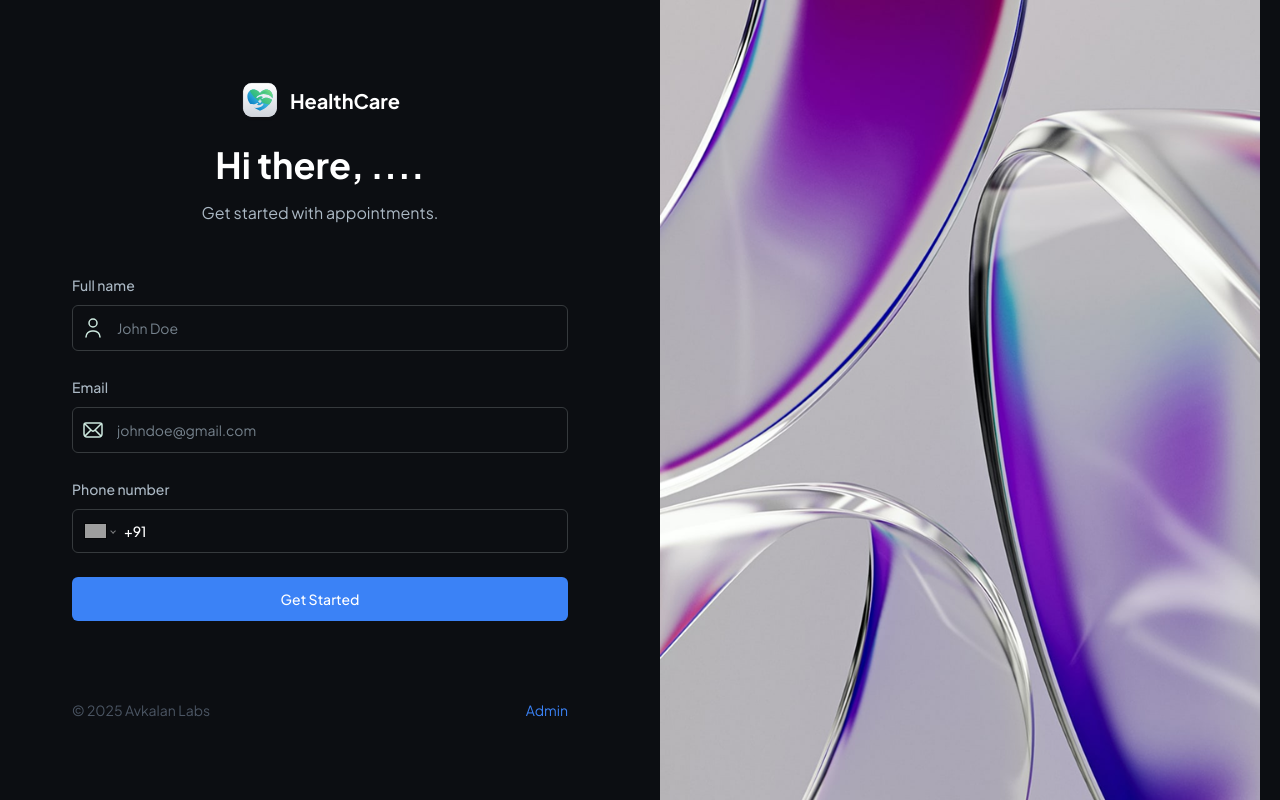
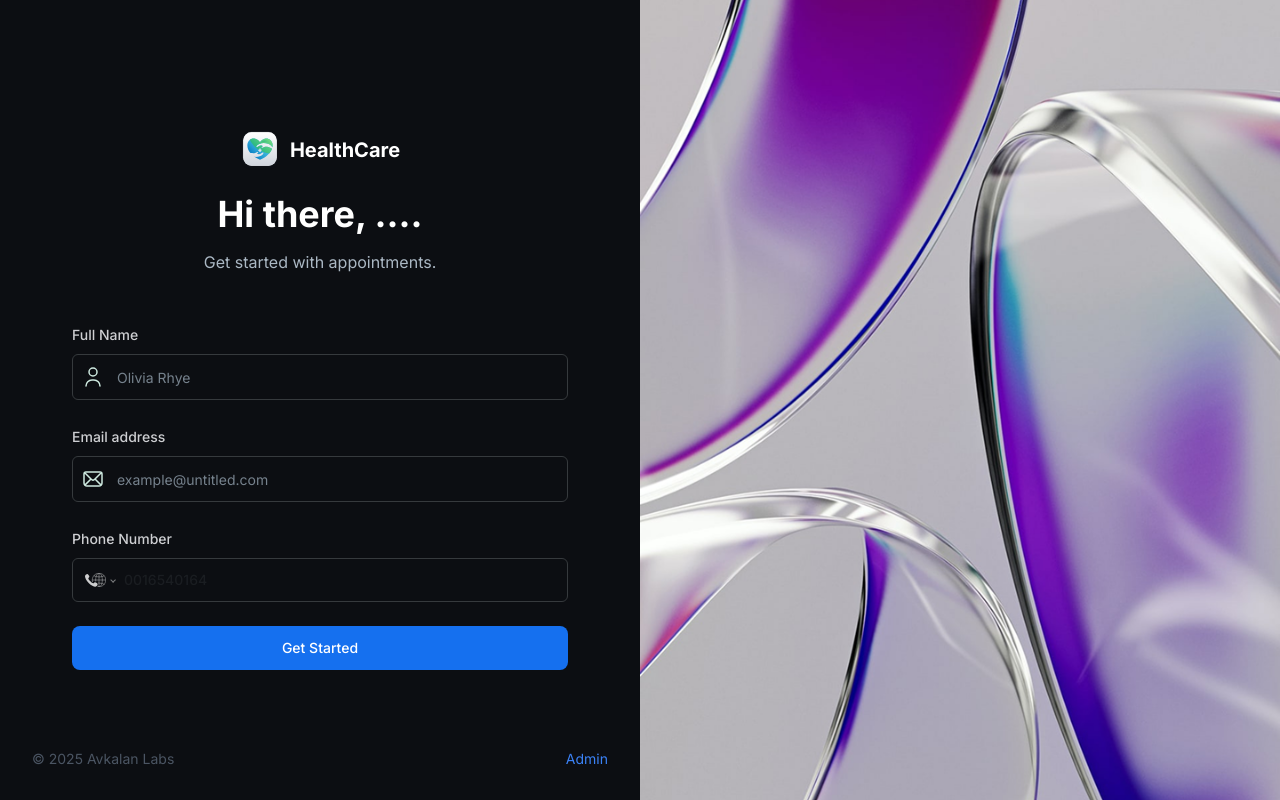
Before and after one commit to yogesh-avkalan/healthcare-website, a Next.js app: page / in a window 1280 px wide. Built offline with nearby package versions, Linux system fonts and the light colour scheme; no server answers; grey boxes are pictures that could not be loaded.

Commit message:
update colors

```diff
--- a/app/globals.css
+++ b/app/globals.css
@@ -65,7 +65,7 @@
   }
 
   .side-img {
-    @apply hidden object-contain md:block;
+    @apply hidden object-cover md:block;
   }
 
   .copyright {
@@ -183,7 +183,7 @@
 
   /* =====  SHADCN OVERRIDES */
   .shad-primary-btn {
-    @apply bg-blue-500 text-white !important;
+    @apply bg-[#1570EF] rounded-lg text-white !important;
   }
 
   .shad-danger-btn {
@@ -195,7 +195,7 @@
   }
 
   .shad-input-label {
-    @apply text-14-medium text-dark-700 !important;
+    @apply text-14-medium text-[#CECFD2] !important;
   }
 
   .shad-input {
@@ -259,7 +259,7 @@
   }
 
   .shad-alert-dialog {
-    @apply space-y-5 bg-transparent border-dark-500 outline-none !important;
+    @apply space-y-5 bg-[#0C0E12] border-[#373A41] outline-none !important;
   }
 
   .shad-sheet-content button {
--- a/app/layout.tsx
+++ b/app/layout.tsx
@@ -1,6 +1,6 @@
 import type { Metadata } from "next";
 import "./globals.css";
-import { Plus_Jakarta_Sans as FontSans } from "next/font/google";
+import { Inter as FontSans } from "next/font/google";
 import { ThemeProvider } from "next-themes";
 
 import { cn } from "@/lib/utils";
@@ -12,7 +12,7 @@ const fontSans = FontSans({
 });
 
 export const metadata: Metadata = {
-  title: "CarePulse",
+  title: "HealthCare",
   description:
     "A healthcare patient management System designed to streamline patient registration, appointment scheduling, and medical records management for healthcare providers.",
   icons: {
--- a/app/page.tsx
+++ b/app/page.tsx
@@ -11,8 +11,8 @@ const Home = ({ searchParams }: SearchParamProps) => {
     <div className="flex h-screen max-h-screen">
       {isAdmin && <PasskeyModal />}
 
-      <section className="remove-scrollbar container my-auto">
-        <div className="sub-container max-w-[496px]">
+      <section className="remove-scrollbar container ">
+        <div className="sub-container max-w-[496px] justify-center">
           <div className="align-center mb-6 flex items-center justify-center gap-x-[10px] text-xl font-bold">
             <Image
               src="/assets/icons/logo-icon.svg"
@@ -26,11 +26,11 @@ const Home = ({ searchParams }: SearchParamProps) => {
 
           <PatientForm />
 
-          <div className="text-14-regular mt-20 flex justify-between">
+          <div className="text-14-regular w-full flex justify-between absolute bottom-0 left-0 p-8">
             <p className="justify-items-end text-gray-600 xl:text-left">
               © 2025 Avkalan Labs
             </p>
-            <Link href="/?admin=true" className="text-blue-500">
+            <Link href="/?admin=true" className="text-blue-500 ">
               Admin
             </Link>
           </div>
--- a/components/CustomFormField.tsx
+++ b/components/CustomFormField.tsx
@@ -80,11 +80,11 @@ const RenderInput = ({ field, props }: { field: any; props: CustomProps }) => {
       return (
         <FormControl>
           <PhoneInput
-            defaultCountry="IN"
+            // defaultCountry="IN"
             placeholder={props.placeholder}
-            international
-            withCountryCallingCode
-            value={field.value as E164Number | undefined}
+            // international
+            // withCountryCallingCode
+            // value={field.value as E164Number | undefined}
             onChange={field.onChange}
             className="input-phone"
           />
--- a/components/PasskeyModal.tsx
+++ b/components/PasskeyModal.tsx
@@ -69,8 +69,8 @@ export const PasskeyModal = () => {
     <AlertDialog open={open} onOpenChange={setOpen}>
       <AlertDialogContent className="shad-alert-dialog">
         <AlertDialogHeader>
-          <AlertDialogTitle className="flex items-start justify-between">
-            Admin Access Verification
+          <AlertDialogTitle className="flex items-start justify-between text-[30px]">
+            Verify OTP
             <Image
               src="/assets/icons/close.svg"
               alt="close"
@@ -80,25 +80,30 @@ export const PasskeyModal = () => {
               className="cursor-pointer"
             />
           </AlertDialogTitle>
+
+        </AlertDialogHeader>
+        <div className="space-y-[6px]">
           <AlertDialogDescription>
-            To access the admin page, please enter the passkey.
+            Secure code
           </AlertDialogDescription>
-        </AlertDialogHeader>
-        <div>
           <InputOTP
             maxLength={6}
             value={passkey}
             onChange={(value) => setPasskey(value)}
           >
-            <InputOTPGroup className="shad-otp">
+            <InputOTPGroup className="shad-otp flex items-center justify-center">
               <InputOTPSlot className="shad-otp-slot" index={0} />
               <InputOTPSlot className="shad-otp-slot" index={1} />
               <InputOTPSlot className="shad-otp-slot" index={2} />
+              <span className="text-[60px] text-[#373A41] text-center flex items-center justify-center">-</span>
               <InputOTPSlot className="shad-otp-slot" index={3} />
               <InputOTPSlot className="shad-otp-slot" index={4} />
               <InputOTPSlot className="shad-otp-slot" index={5} />
             </InputOTPGroup>
           </InputOTP>
+            <AlertDialogDescription>
+            Please Enter the OTP sent to your registered mobile number.
+          </AlertDialogDescription>
 
           {error && (
             <p className="shad-error text-14-regular mt-4 flex justify-center">
@@ -111,7 +116,7 @@ export const PasskeyModal = () => {
             onClick={(e) => validatePasskey(e)}
             className="shad-primary-btn w-full"
           >
-            Enter Admin Passkey
+            Verify
           </AlertDialogAction>
         </AlertDialogFooter>
       </AlertDialogContent>
--- a/components/forms/PatientForm.tsx
+++ b/components/forms/PatientForm.tsx
@@ -51,7 +51,7 @@ export const PatientForm = () => {
 
   return (
     <Form {...form}>
-      <form onSubmit={form.handleSubmit(onSubmit)} className="flex-1 space-y-6">
+      <form onSubmit={form.handleSubmit(onSubmit)} className="space-y-6">
         <section className="mb-12 space-y-4 text-center">
           <h1 className="header">Hi there, ....</h1>
           <p className="text-dark-700">Get started with appointments.</p>
@@ -61,8 +61,8 @@ export const PatientForm = () => {
           fieldType={FormFieldType.INPUT}
           control={form.control}
           name="name"
-          label="Full name"
-          placeholder="John Doe"
+          label="Full Name"
+          placeholder="Olivia Rhye"
           iconSrc="/assets/icons/user.svg"
           iconAlt="user"
         />
@@ -71,8 +71,8 @@ export const PatientForm = () => {
           fieldType={FormFieldType.INPUT}
           control={form.control}
           name="email"
-          label="Email"
-          placeholder="johndoe@gmail.com"
+          label="Email address"
+          placeholder="example@untitled.com"
           iconSrc="/assets/icons/email.svg"
           iconAlt="email"
         />
@@ -81,8 +81,8 @@ export const PatientForm = () => {
           fieldType={FormFieldType.PHONE_INPUT}
           control={form.control}
           name="phone"
-          label="Phone number"
-          placeholder="(555) 123-4567"
+          label="Phone Number"
+          placeholder="0016540164"
         />
 
         <SubmitButton isLoading={isLoading}>Get Started</SubmitButton>
```
